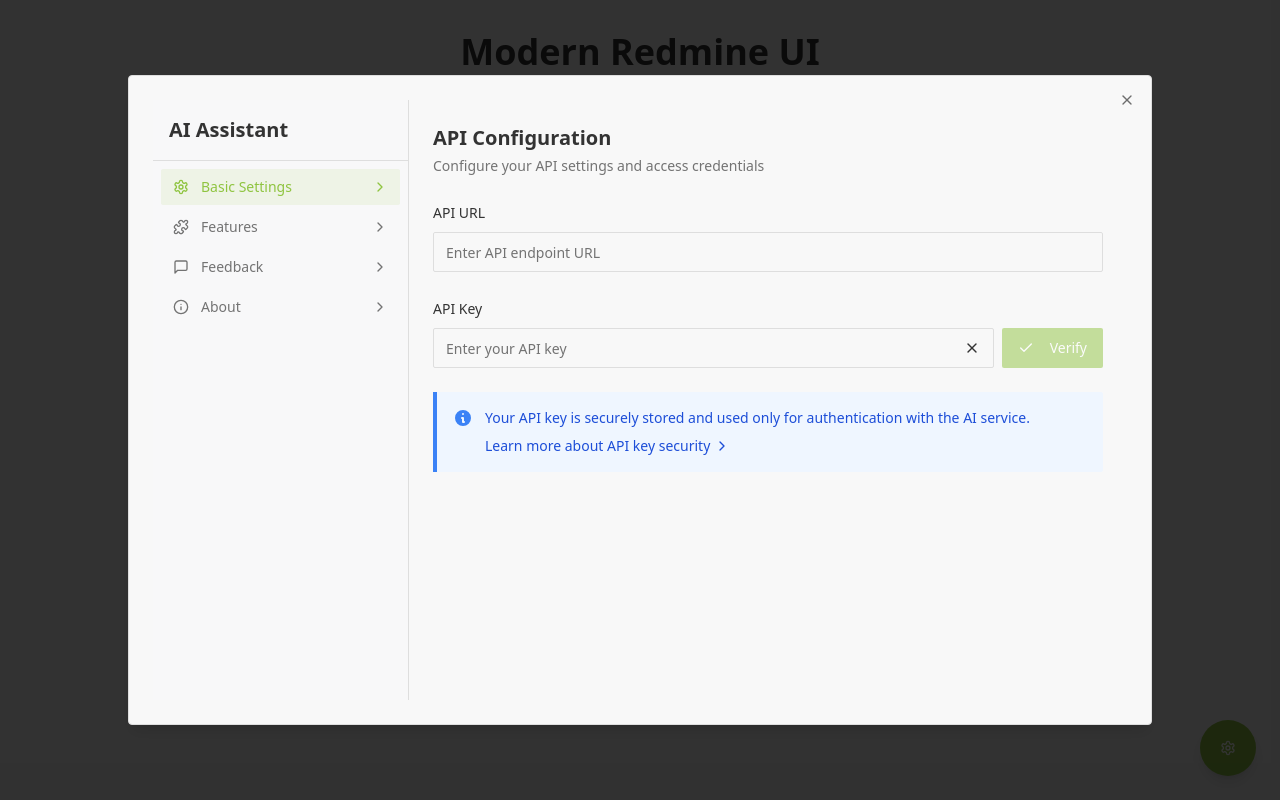
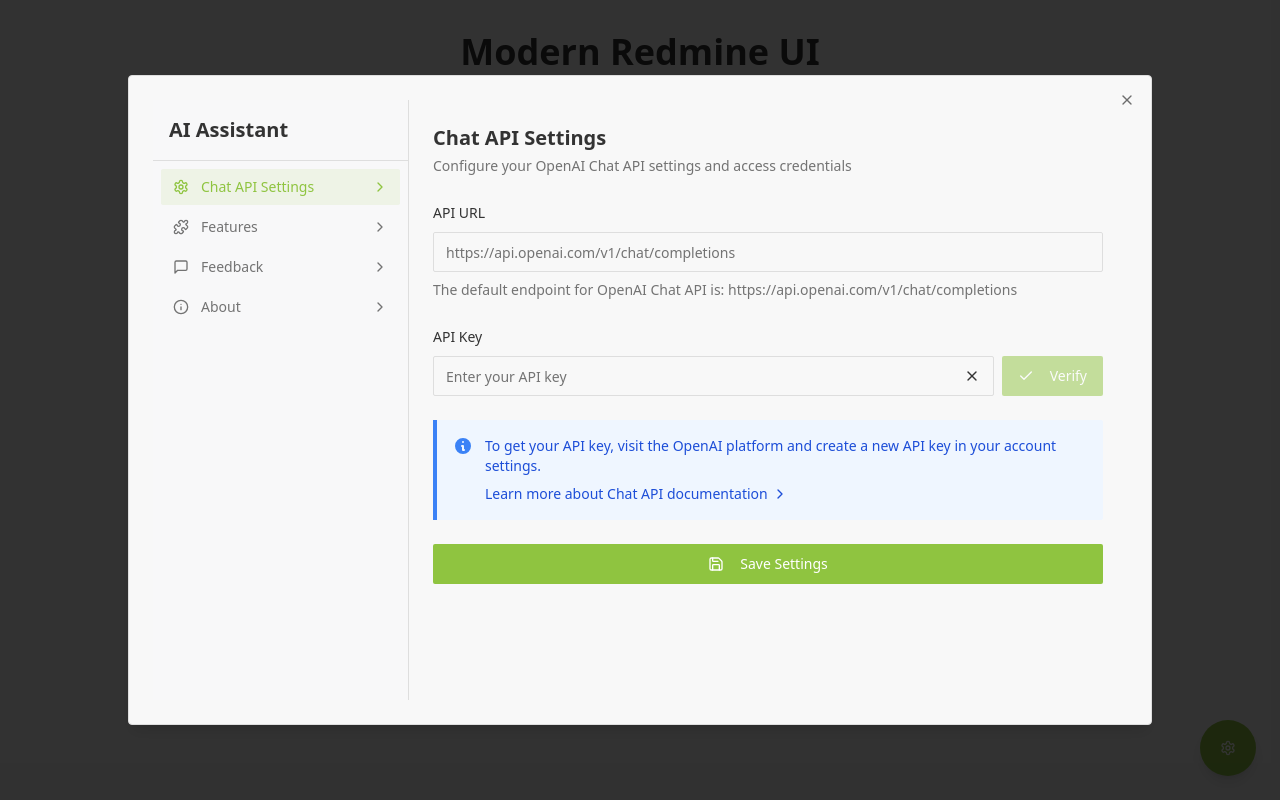
Before and after one commit to Austinsuyoyo/modern-redmine-ui, a React (Vite) app: page / in a window 1280 px wide. Both pictures are taken after a click on the button 1228 px from the left and 748 px from the top of the page. Built offline with nearby package versions, Linux system fonts and the light colour scheme.

Commit message:
Refactor settings and feedback
- Renamed "Basic Settings" to "Chat API Settings" and added usage instructions.
- Added a save button to the API settings interface.
- Removed the screenshot upload from the Feedback page.
- Added suggestions for additional settings pages.

```diff
--- a/src/components/SettingsDialog.tsx
+++ b/src/components/SettingsDialog.tsx
@@ -208,8 +208,16 @@ export const SettingsDialog = ({ onClose }: SettingsDialogProps) => {
     });
   };
 
+  const handleSaveSettings = () => {
+    // Save settings logic here
+    toast({
+      title: "Settings Saved",
+      description: "Your API settings have been saved successfully.",
+    });
+  };
+
   const sections = [
-    { id: "settings", label: "Basic Settings", icon: Settings },
+    { id: "settings", label: "Chat API Settings", icon: Settings },
     { id: "features", label: "Features", icon: Puzzle },
     { id: "feedback", label: "Feedback", icon: MessageSquare },
     { id: "about", label: "About", icon: Info }
@@ -248,9 +256,9 @@ export const SettingsDialog = ({ onClose }: SettingsDialogProps) => {
           {activeSection === "settings" && (
             <>
               <div className="mb-6">
-                <h3 className="text-xl font-semibold">API Configuration</h3>
+                <h3 className="text-xl font-semibold">Chat API Settings</h3>
                 <p className="text-sm text-muted-foreground mt-1">
-                  Configure your API settings and access credentials
+                  Configure your OpenAI Chat API settings and access credentials
                 </p>
               </div>
 
@@ -259,12 +267,15 @@ export const SettingsDialog = ({ onClose }: SettingsDialogProps) => {
                   <Label>API URL</Label>
                   <Input
                     type="url"
-                    placeholder="Enter API endpoint URL"
+                    placeholder="https://api.openai.com/v1/chat/completions"
                     value={settings.apiUrl}
                     onChange={(e) =>
                       setSettings({ ...settings, apiUrl: e.target.value })
                     }
                   />
+                  <p className="text-sm text-muted-foreground">
+                    The default endpoint for OpenAI Chat API is: https://api.openai.com/v1/chat/completions
+                  </p>
                 </div>
 
                 <div className="space-y-2">
@@ -317,17 +328,30 @@ export const SettingsDialog = ({ onClose }: SettingsDialogProps) => {
                     </div>
                     <div className="ml-3">
                       <p className="text-sm text-blue-700 dark:text-blue-200">
-                        Your API key is securely stored and used only for authentication with the AI service.
+                        To get your API key, visit the OpenAI platform and create a new API key in your account settings.
                       </p>
                       <p className="mt-2 text-sm">
-                        <a href="#" className="text-blue-700 dark:text-blue-200 hover:text-blue-600 inline-flex items-center">
-                          Learn more about API key security
+                        <a
+                          href="https://platform.openai.com/docs/api-reference/chat"
+                          target="_blank"
+                          rel="noopener noreferrer"
+                          className="text-blue-700 dark:text-blue-200 hover:text-blue-600 inline-flex items-center"
+                        >
+                          Learn more about Chat API documentation
                           <ChevronRight className="h-4 w-4 ml-1" />
                         </a>
                       </p>
                     </div>
                   </div>
                 </div>
+
+                <Button
+                  onClick={handleSaveSettings}
+                  className="w-full"
+                >
+                  <Save className="h-4 w-4 mr-2" />
+                  Save Settings
+                </Button>
               </div>
             </>
           )}
@@ -434,17 +458,6 @@ export const SettingsDialog = ({ onClose }: SettingsDialogProps) => {
                 </div>
 
                 <div className="space-y-2">
-                  <Label>Screenshot (optional)</Label>
-                  <Input
-                    type="file"
-                    accept="image/*"
-                    onChange={(e) =>
-                      setFeedback({ ...feedback, screenshot: e.target.files?.[0] || null })
-                    }
-                  />
-                </div>
-
-                <div className="space-y-2">
                   <Label>Contact (optional)</Label>
                   <Input
                     type="email"
```
